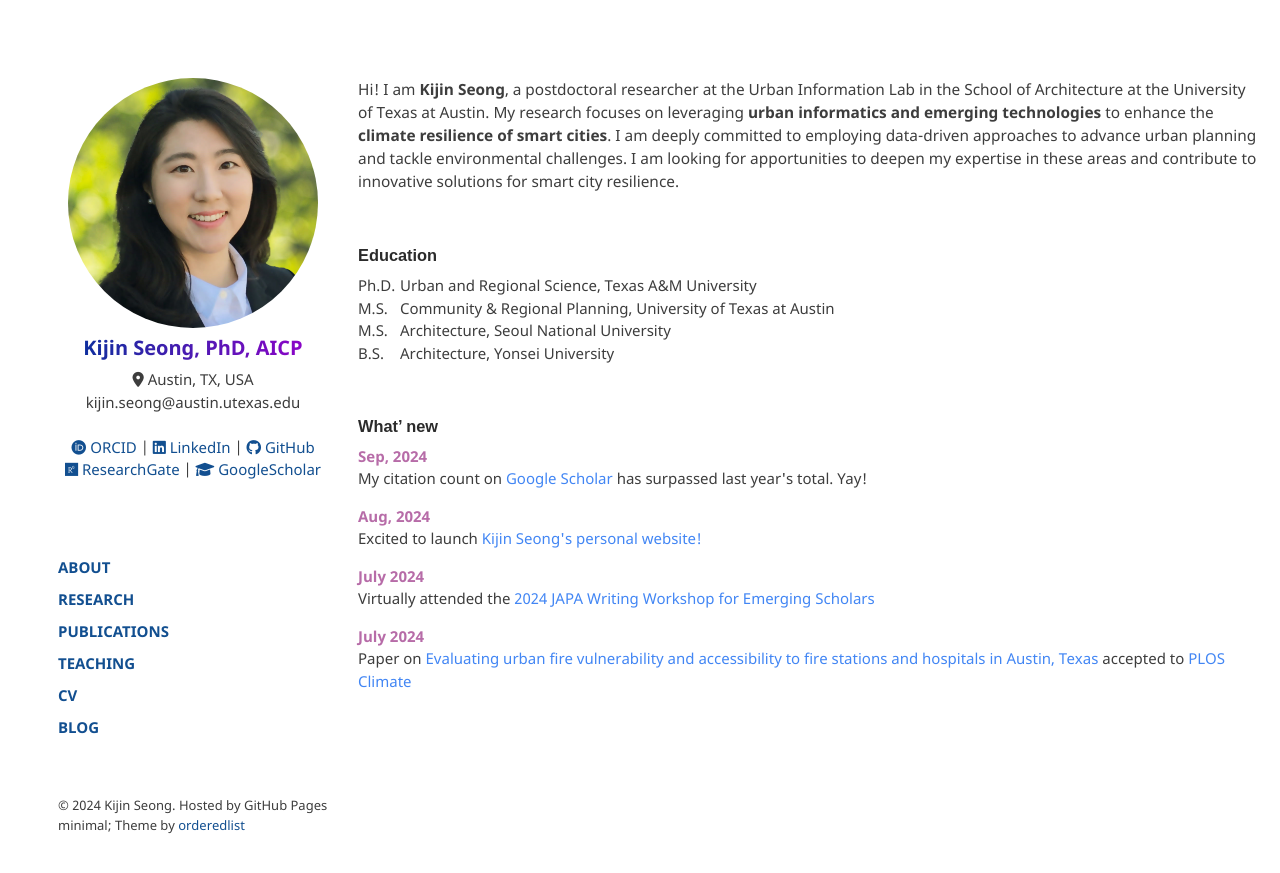
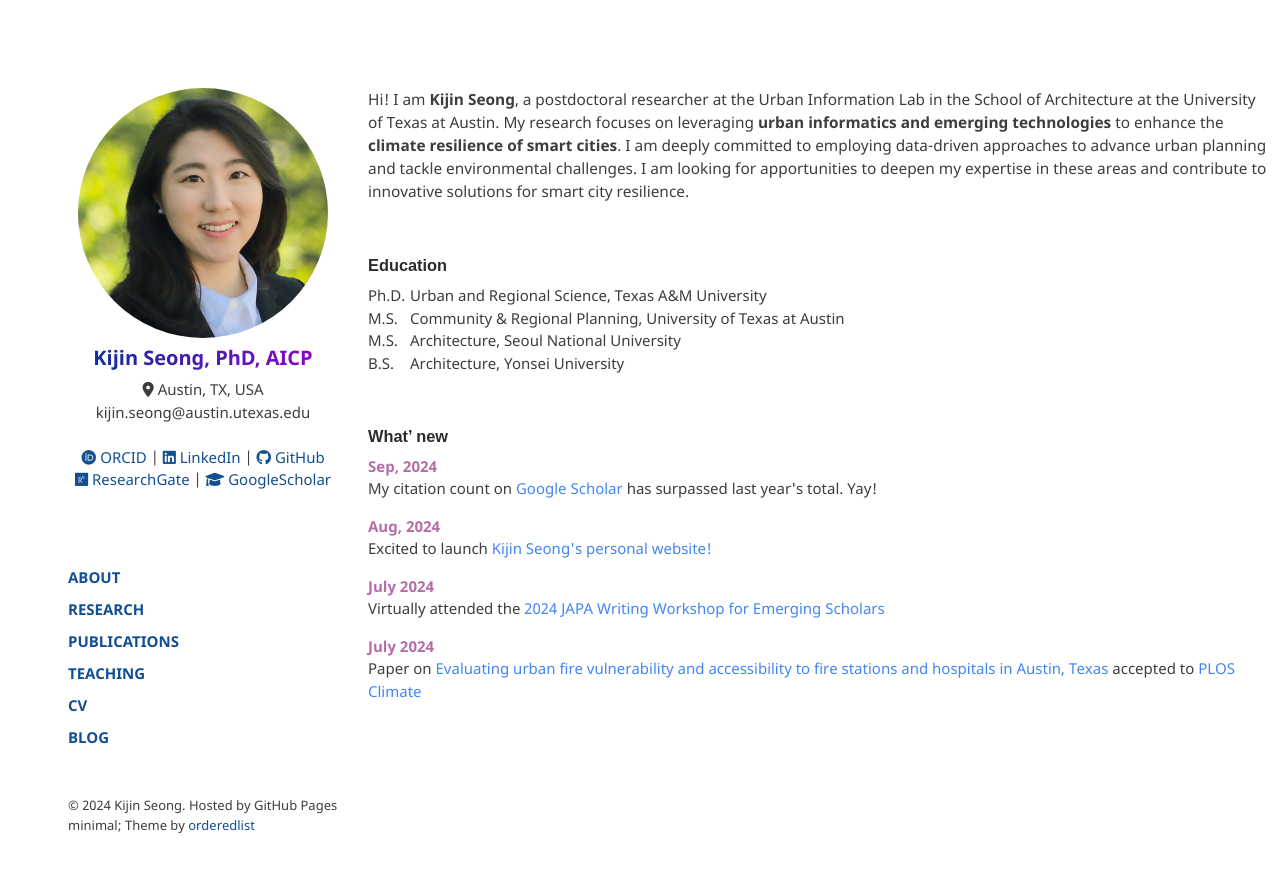
Before and after one commit to kijinseong/kijinseong.github.io, a Jekyll site: the page built from index.md, in a window 1280 px wide. Shown: the top 873 px of the page. Built offline with Jekyll 4.4.1, drawn with Linux system fonts in a browser that asks for light colours.

Commit message:
Created padding

```diff
--- a/assets/css/style.scss
+++ b/assets/css/style.scss
@@ -44,16 +44,18 @@
   // 1200-270 = 930
   // 30px free room
   margin:20px auto;
+  padding: 10px;
 }
 
 section {
   width: 900px;
   float:right;
   padding-bottom:50px;
+  padding-left:20px;
 }
 
 
-@media (max-width: 950px) {
+@media (max-width: 1100px) {
   .wrapper {
     flex-direction: column; /* Stack items vertically on small screens */
     width: 100%;            /* Use full width for small devices */
```
